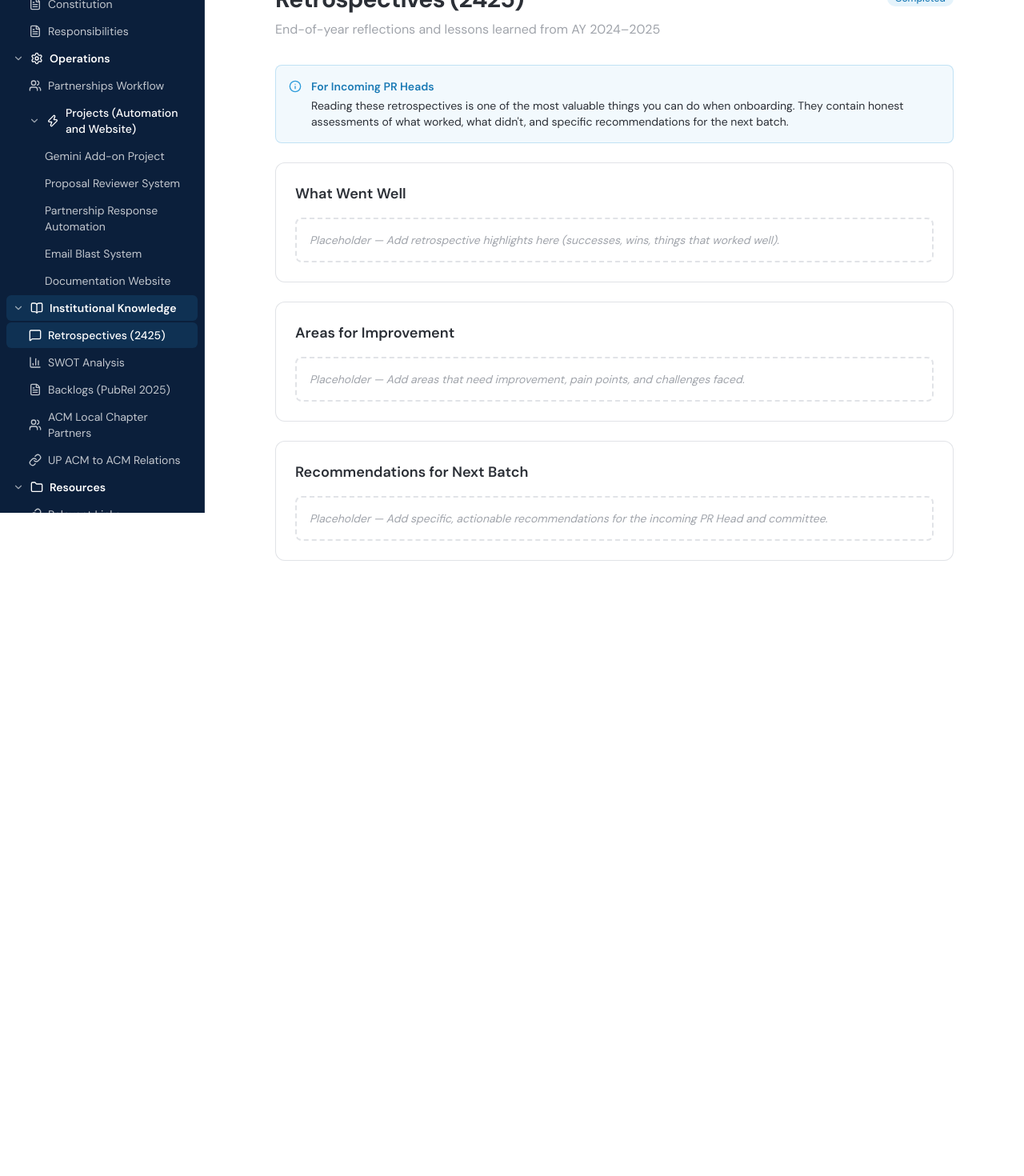
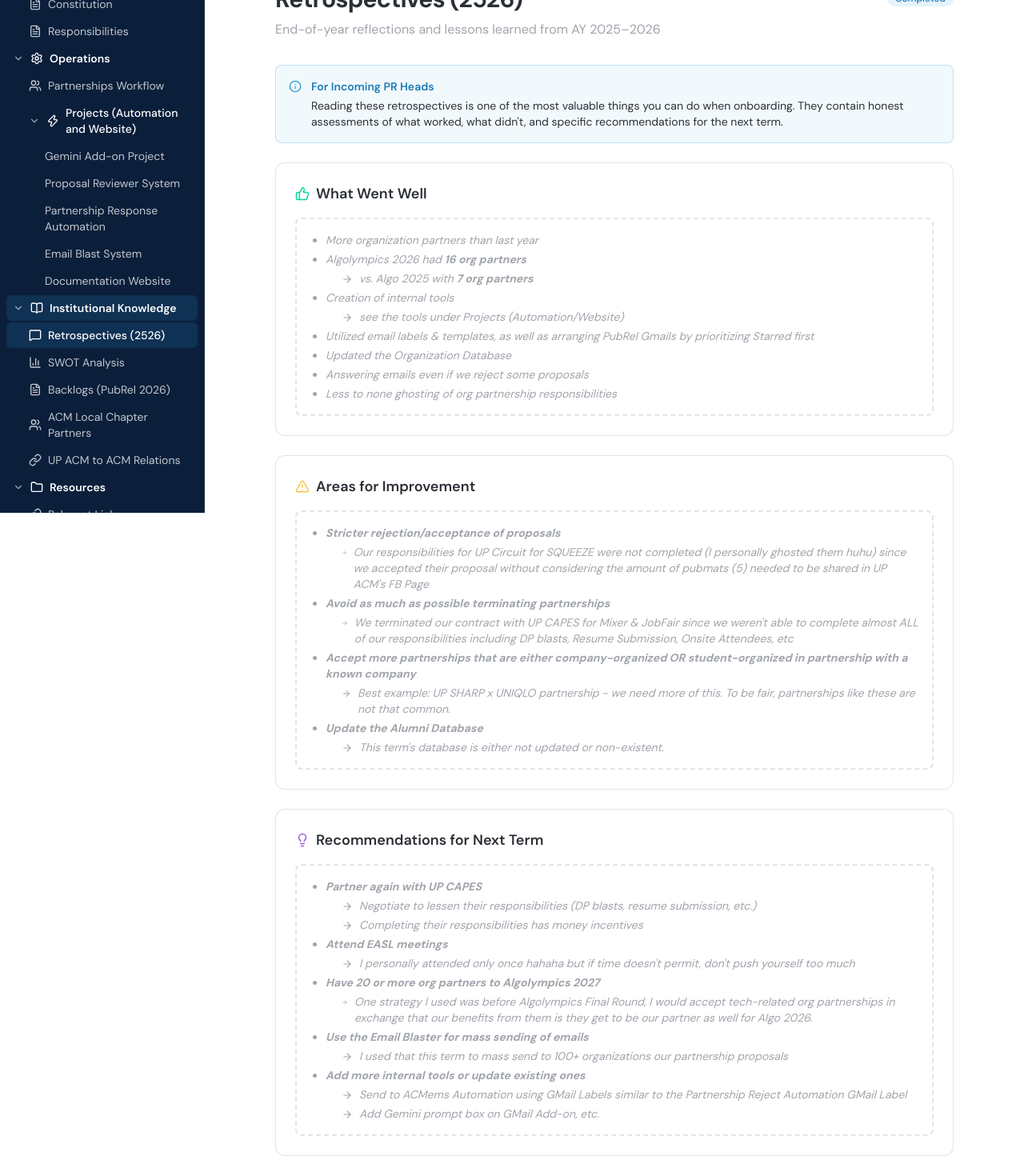
Before and after one commit to upacm-public-relations/documentation-website, a Next.js app: page /knowledge/retrospectives in a window 1280 px wide. Shown: the part 160-1630 px from the top of the page at 80% size. Before the commit the page ends 901 px from the top, so only its background shows below. Built offline with nearby package versions, Linux system fonts and the light colour scheme.

Commit message:
updated UP ACM-ACM page and Retrospectives 2526

```diff
--- a/app/(docs)/knowledge/retrospectives/page.tsx
+++ b/app/(docs)/knowledge/retrospectives/page.tsx
@@ -1,6 +1,8 @@
 import { PageHeader } from "@/components/doc-components/PageHeader";
 import { Callout } from "@/components/doc-components/Callout";
 import { StatusBadge } from "@/components/doc-components/StatusBadge";
+import { ThumbsUp, AlertTriangle, Lightbulb } from "lucide-react";
+import { ArrowRight } from "lucide-react";
 
 export default function RetrospectivesPage() {
   return (
@@ -9,10 +11,10 @@ export default function RetrospectivesPage() {
         breadcrumbs={[
           { label: "Home", href: "/" },
           { label: "Institutional Knowledge" },
-          { label: "Retrospectives (2425)" },
+          { label: "Retrospectives (2526)" },
         ]}
-        title="Retrospectives (2425)"
-        description="End-of-year reflections and lessons learned from AY 2024–2025"
+        title="Retrospectives (2526)"
+        description="End-of-year reflections and lessons learned from AY 2025–2026"
         badge={<StatusBadge status="completed" />}
       />
 
@@ -20,21 +22,48 @@ export default function RetrospectivesPage() {
         <Callout type="info" title="For Incoming PR Heads">
           Reading these retrospectives is one of the most valuable things you can do when onboarding.
           They contain honest assessments of what worked, what didn&apos;t, and specific recommendations
-          for the next batch.
+          for the next term.
         </Callout>
 
         <div
           className="rounded-xl p-6"
           style={{ background: "var(--card)", border: "1px solid var(--border)" }}
         >
-          <h2 className="font-semibold text-lg mb-4" style={{ color: "var(--foreground)" }}>
+          <h2
+            className="font-semibold text-lg mb-4 flex items-center gap-2"
+            style={{ color: "var(--foreground)" }}
+          >
+            <ThumbsUp size={18} className="text-[#06D6A0]"/>
             What Went Well
           </h2>
           <div
             className="rounded-lg p-4 border-2 border-dashed text-sm italic"
             style={{ borderColor: "var(--border)", color: "var(--muted-foreground)" }}
           >
-            Placeholder — Add retrospective highlights here (successes, wins, things that worked well).
+            <ul className="list-disc pl-5 space-y-1">
+              <li>More organization partners than last year</li>
+              <li>
+                Algolympics 2026 had <strong>16 org partners</strong>
+                <div className="mt-1 ml-5 space-y-1 text-sm text-[var(--muted-foreground)]">
+                  <div className="flex items-start gap-2">
+                    <ArrowRight size={14} className="mt-1" />
+                    <span>vs. Algo 2025 with <strong>7 org partners</strong></span>
+                  </div>
+                </div>
+              </li>
+              <li>Creation of internal tools
+                <div className="mt-1 ml-5 space-y-1 text-sm text-[var(--muted-foreground)]">
+                  <div className="flex items-start gap-2">
+                    <ArrowRight size={14} className="mt-1" />
+                    <span>see the tools under Projects (Automation/Website)</span>
+                  </div>
+                </div>
+              </li>
+              <li>Utilized email labels & templates, as well as arranging PubRel Gmails by prioritizing Starred first</li>
+              <li>Updated the Organization Database</li>
+              <li>Answering emails even if we reject some proposals</li>
+              <li>Less to none ghosting of org partnership responsibilities</li>
+            </ul>
           </div>
         </div>
 
@@ -42,14 +71,51 @@ export default function RetrospectivesPage() {
           className="rounded-xl p-6"
           style={{ background: "var(--card)", border: "1px solid var(--border)" }}
         >
-          <h2 className="font-semibold text-lg mb-4" style={{ color: "var(--foreground)" }}>
+          <h2
+            className="font-semibold text-lg mb-4 flex items-center gap-2"
+            style={{ color: "var(--foreground)" }}
+          >
+            <AlertTriangle size={18} className="text-[#F4C542]" />
             Areas for Improvement
           </h2>
           <div
             className="rounded-lg p-4 border-2 border-dashed text-sm italic"
             style={{ borderColor: "var(--border)", color: "var(--muted-foreground)" }}
           >
-            Placeholder — Add areas that need improvement, pain points, and challenges faced.
+            <ul className="list-disc pl-5 space-y-1">
+              <li><strong>Stricter rejection/acceptance of proposals</strong>
+                <div className="mt-1 ml-5 space-y-1 text-sm text-[var(--muted-foreground)]">
+                  <div className="flex items-start gap-2">
+                    <ArrowRight size={14} className="mt-1" />
+                    <span>Our responsibilities for UP Circuit for SQUEEZE were not completed (I personally ghosted them huhu) since we accepted their proposal without considering the amount of pubmats (5) needed to be shared in UP ACM's FB Page</span>
+                  </div>
+                </div>
+              </li>
+              <li><strong>Avoid as much as possible terminating partnerships</strong>
+                <div className="mt-1 ml-5 space-y-1 text-sm text-[var(--muted-foreground)]">
+                  <div className="flex items-start gap-2">
+                    <ArrowRight size={14} className="mt-1" />
+                    <span>We terminated our contract with UP CAPES for Mixer & JobFair since we weren't able to complete almost ALL of our responsibilities including DP blasts, Resume Submission, Onsite Attendees, etc</span>
+                  </div>
+                </div>
+              </li>
+              <li><strong>Accept more partnerships that are either company-organized OR student-organized in partnership with a known company</strong>
+                <div className="mt-1 ml-5 space-y-1 text-sm text-[var(--muted-foreground)]">
+                  <div className="flex items-start gap-2">
+                    <ArrowRight size={14} className="mt-1" />
+                    <span>Best example: UP SHARP x UNIQLO partnership - we need more of this. To be fair, partnerships like these are not that common.</span>
+                  </div>
+                </div>
+              </li>
+              <li><strong>Update the Alumni Database</strong>
+                <div className="mt-1 ml-5 space-y-1 text-sm text-[var(--muted-foreground)]">
+                  <div className="flex items-start gap-2">
+                    <ArrowRight size={14} className="mt-1" />
+                    <span>This term's database is either not updated or non-existent.</span>
+                  </div>
+                </div>
+              </li>
+            </ul>
           </div>
         </div>
 
@@ -57,14 +123,70 @@ export default function RetrospectivesPage() {
           className="rounded-xl p-6"
           style={{ background: "var(--card)", border: "1px solid var(--border)" }}
         >
-          <h2 className="font-semibold text-lg mb-4" style={{ color: "var(--foreground)" }}>
-            Recommendations for Next Batch
+          <h2
+            className="font-semibold text-lg mb-4 flex items-center gap-2"
+            style={{ color: "var(--foreground)" }}
+          >
+            <Lightbulb size={18} className="text-[#9B5DE5]"/>
+            Recommendations for Next Term
           </h2>
           <div
             className="rounded-lg p-4 border-2 border-dashed text-sm italic"
             style={{ borderColor: "var(--border)", color: "var(--muted-foreground)" }}
           >
-            Placeholder — Add specific, actionable recommendations for the incoming PR Head and committee.
+            <ul className="list-disc pl-5 space-y-1">
+            <li>
+                <strong>Partner again with UP CAPES</strong>
+                <div className="mt-1 ml-5 space-y-1 text-sm text-[var(--muted-foreground)]">
+                  <div className="flex items-start gap-2">
+                    <ArrowRight size={14} className="mt-1" />
+                    <span>Negotiate to lessen their responsibilities (DP blasts, resume submission, etc.)</span>
+                  </div>
+                  <div className="flex items-start gap-2">
+                    <ArrowRight size={14} className="mt-1" />
+                    <span>Completing their responsibilities has money incentives</span>
+                  </div>
+                </div>
+              </li>
+              <li><strong>Attend EASL meetings</strong>
+                <div className="mt-1 ml-5 space-y-1 text-sm text-[var(--muted-foreground)]">
+                  <div className="flex items-start gap-2">
+                    <ArrowRight size={14} className="mt-1" />
+                    <span>I personally attended only once hahaha but if time doesn't permit, don't push yourself too much</span>
+                  </div>
+                </div>
+              </li>
+              <li><strong>Have 20 or more org partners to Algolympics 2027</strong>
+                <div className="mt-1 ml-5 space-y-1 text-sm text-[var(--muted-foreground)]">
+                  <div className="flex items-start gap-2">
+                    <ArrowRight size={14} className="mt-1" />
+                    <span>One strategy I used was before Algolympics Final Round, I would accept tech-related org partnerships in exchange that our benefits from them is they get to be our partner as well for Algo 2026.</span>
+                  </div>
+                </div>
+              </li>
+              <li><strong>Use the Email Blaster for mass sending of emails</strong>
+                <div className="mt-1 ml-5 space-y-1 text-sm text-[var(--muted-foreground)]">
+                  <div className="flex items-start gap-2">
+                    <ArrowRight size={14} className="mt-1" />
+                    <span>I used that this term to mass send to 100+ organizations our partnership proposals</span>
+                  </div>
+                </div>
+              </li>
+              <li><strong>Add more internal tools or update existing ones</strong>
+                <div className="mt-1 ml-5 space-y-1 text-sm text-[var(--muted-foreground)]">
+                  <div className="flex items-start gap-2">
+                    <ArrowRight size={14} className="mt-1" />
+                    <span>Send to ACMems Automation using GMail Labels similar to the Partnership Reject Automation GMail Label</span>
+                  </div>
+                </div>
+                <div className="mt-1 ml-5 space-y-1 text-sm text-[var(--muted-foreground)]">
+                  <div className="flex items-start gap-2">
+                    <ArrowRight size={14} className="mt-1" />
+                    <span>Add Gemini prompt box on GMail Add-on, etc.</span>
+                  </div>
+                </div>
+              </li>
+            </ul>
           </div>
         </div>
       </div>
--- a/components/DocSidebar.tsx
+++ b/components/DocSidebar.tsx
@@ -53,9 +53,9 @@ const navItems: NavItem[] = [
     title: "Institutional Knowledge",
     icon: BookOpen,
     items: [
-      { title: "Retrospectives (2425)", icon: MessageSquare, href: "/knowledge/retrospectives" },
+      { title: "Retrospectives (2526)", icon: MessageSquare, href: "/knowledge/retrospectives" },
       { title: "SWOT Analysis", icon: BarChart3, href: "/knowledge/swot" },
-      { title: "Backlogs (PubRel 2025)", icon: FileText, href: "/knowledge/backlogs" },
+      { title: "Backlogs (PubRel 2026)", icon: FileText, href: "/knowledge/backlogs" },
       { title: "ACM Local Chapter Partners", icon: Users, href: "/knowledge/partners" },
       { title: "UP ACM to ACM Relations", icon: LinkIcon, href: "/knowledge/acm-relations" },
     ],
```
Also changed, not shown: app/(docs)/knowledge/acm-relations/page.tsx (+1 -19 lines).
